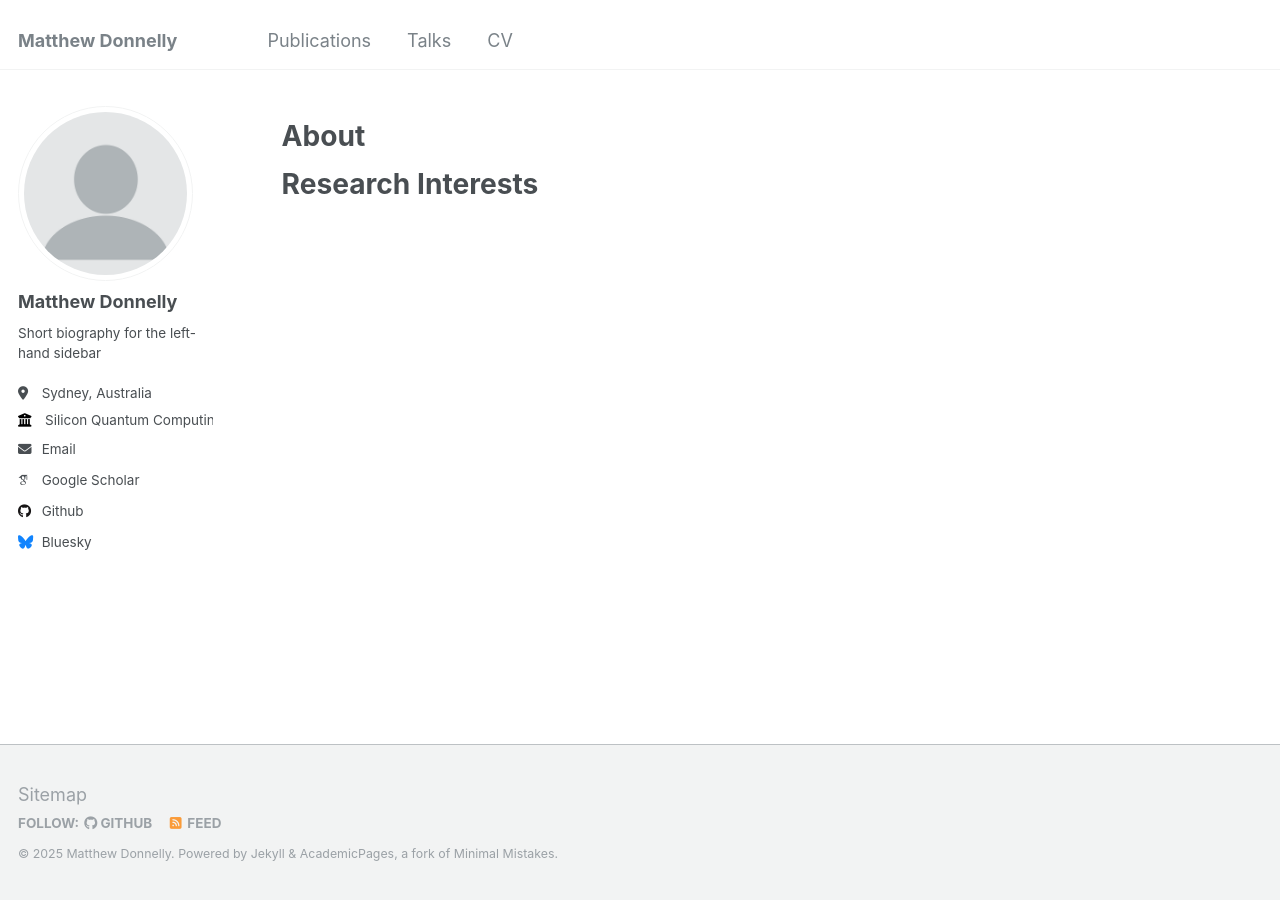
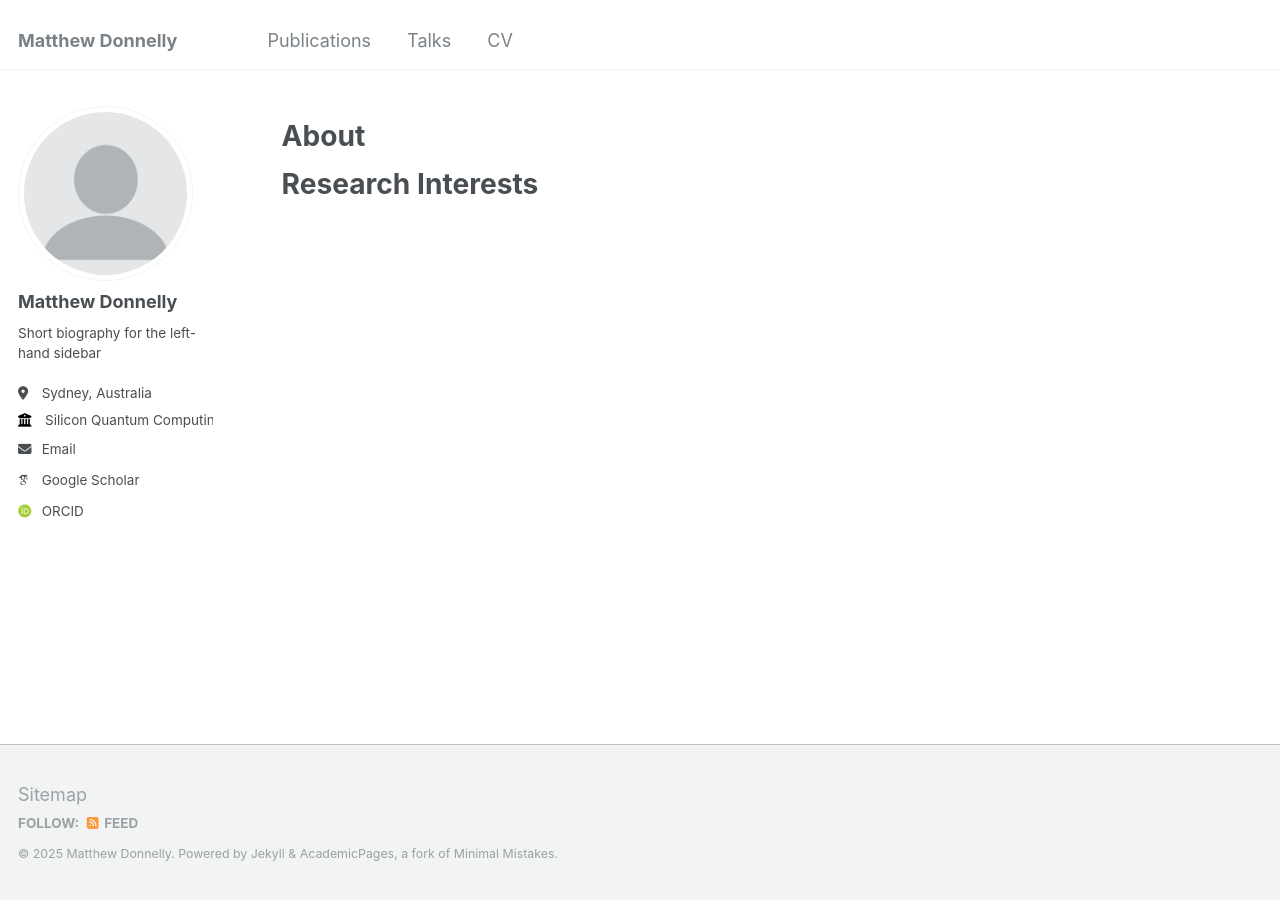
Before and after one commit to matthew-donnelly/matthew-donnelly.github.io, a Jekyll site: the page built from _pages/about.md, in a window 1280 px wide. Built offline with Jekyll 4.4.1, drawn with Linux system fonts in a browser that asks for light colours; some web fonts are replaced.

Commit message:
Update _config.yml

```diff
--- a/_config.yml
+++ b/_config.yml
@@ -34,7 +34,7 @@ author:
   arxiv            : # URL - Update with the correct link to your profile
   googlescholar    : "https://scholar.google.com/citations?user=wAJv7C8AAAAJ&hl=en"
   impactstory      : # URL
-  orcid            : #"http://orcid.org/yourorcidurl"
+  orcid            : "http://orcid.org/0000-0002-2788-0306"
   semantic         : # URL
   pubmed           : #"https://www.ncbi.nlm.nih.gov/pubmed/?term=john+snow"
   researchgate     : # URL
@@ -43,12 +43,12 @@ author:
   bitbucket        : # Username - Update with your username on the site
   codepen          : # Username
   dribbble         : # Username
-  github           : "matthew-donnelly"
+  github           : #"matthew-donnelly"
   kaggle           : # Username
   stackoverflow    : # User number or user number and name (i.e., use "1" or "1/jeff-atwood")
 
   # Social media
-  bluesky          : "bsky.app" # Replace this with you Bluesky username
+  bluesky          : #"bsky.app" # Replace this with you Bluesky username
   facebook         : # Username
   flickr           : # Username
   foursquare       : # Username
```
